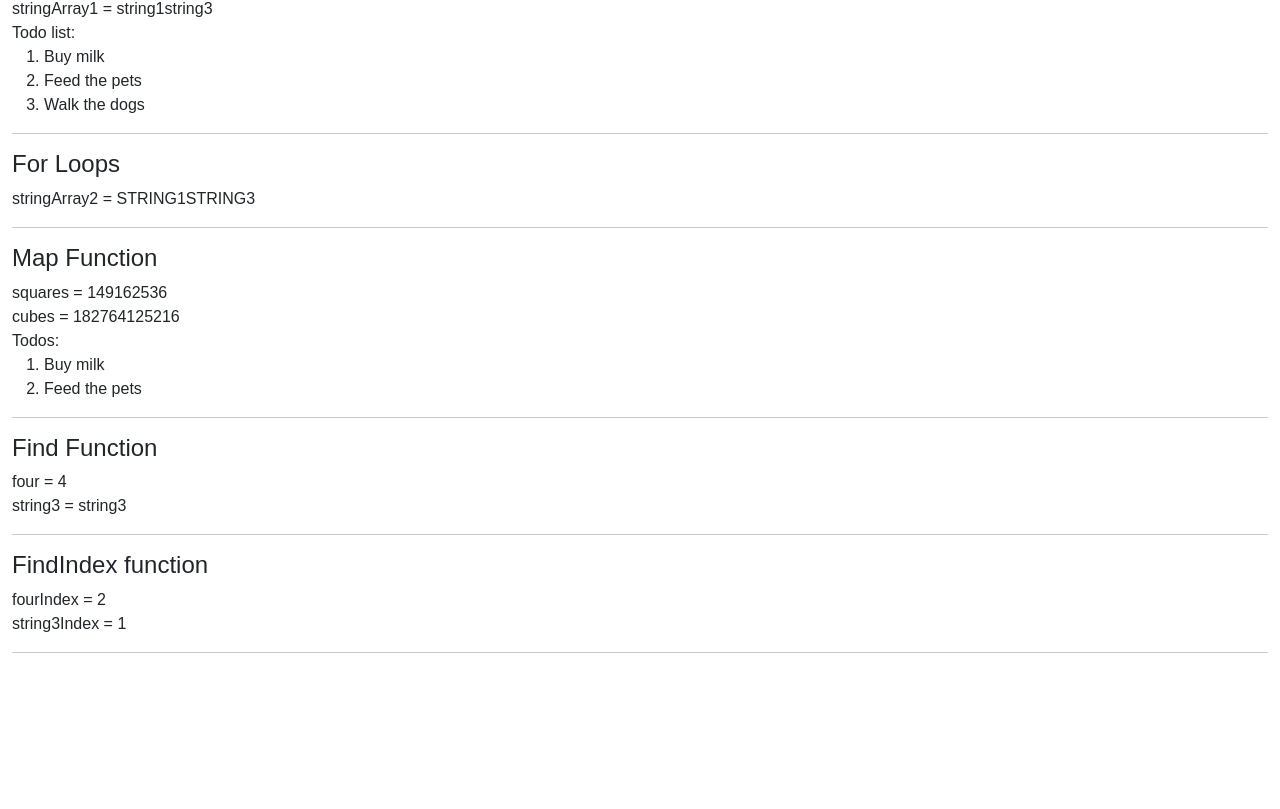
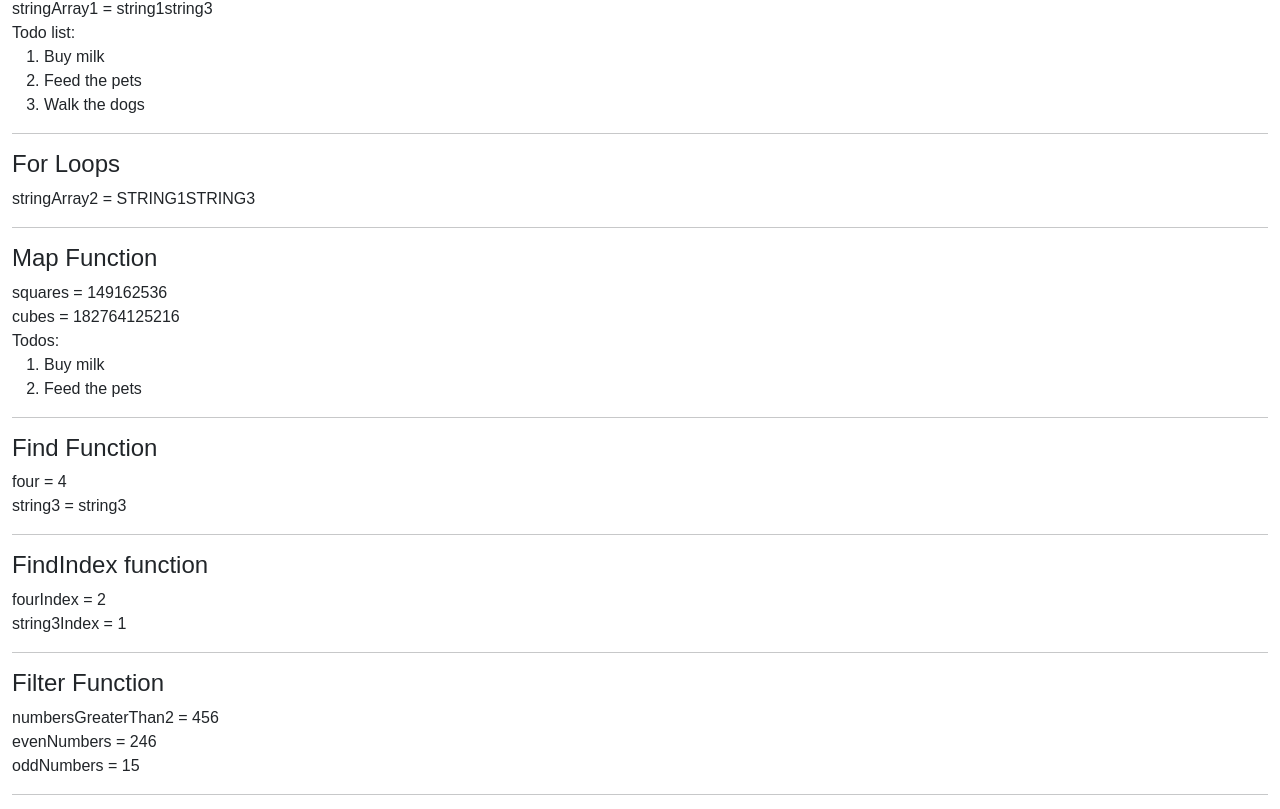
Before and after one commit to NS027/kanbas-react-web-app, a React (Create React App) app: page /#/Labs/Lab3 in a window 1280 px wide. Shown: the part 2094-2903 px from the top of the page. Before the commit the page ends 2763 px from the top, so only its background shows below. Built offline with nearby package versions, Linux system fonts and the light colour scheme.

Commit message:
lab3 filter function

```diff
--- /dev/null
+++ b/src/Labs/Lab3/FilterFunction.tsx
@@ -0,0 +1,13 @@
+export default function FilterFunction() {
+    let numberArray1 = [1, 2, 4, 5, 6];
+    const numbersGreaterThan2 = numberArray1.filter((a) => a > 2);
+    const evenNumbers = numberArray1.filter((a) => a % 2 === 0);
+    const oddNumbers = numberArray1.filter((a) => a % 2 !== 0);
+    return (
+    <div id="wd-filter-function">
+    <h4>Filter Function</h4>
+    numbersGreaterThan2 = {numbersGreaterThan2} <br />
+    evenNumbers = {evenNumbers} <br />
+    oddNumbers = {oddNumbers} <hr />
+    </div>
+);}
--- a/src/Labs/Lab3/index.tsx
+++ b/src/Labs/Lab3/index.tsx
@@ -16,6 +16,7 @@ import ForLoops from "./ForLoops";
 import MapFunction from "./MapFunction";
 import FindFunction from "./FindFunction";
 import FindIndex from "./FindIndex";
+import FilterFunction from "./FilterFunction";
 
 export default function Lab3() {
   return(
@@ -39,6 +40,7 @@ export default function Lab3() {
       <MapFunction/>
       <FindFunction/>
       <FindIndex/>
+      <FilterFunction/>
     </div>
   );
 }
```
